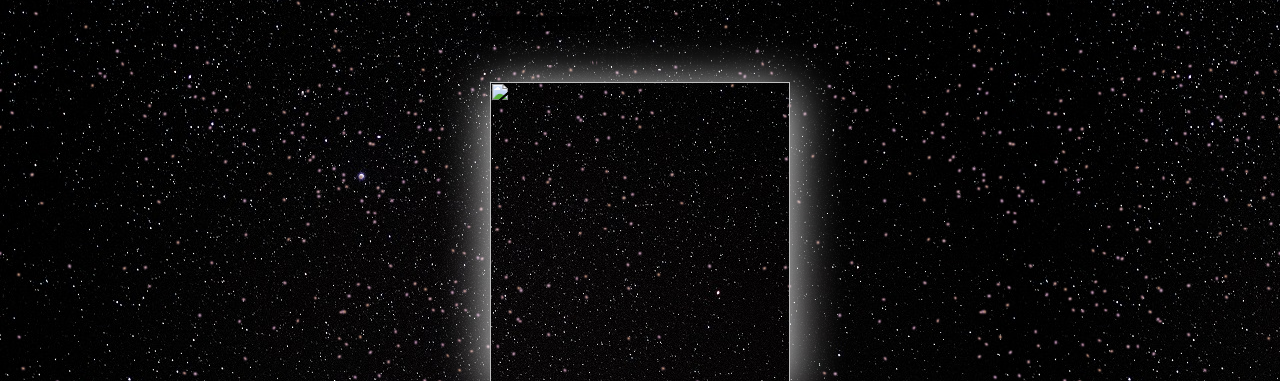
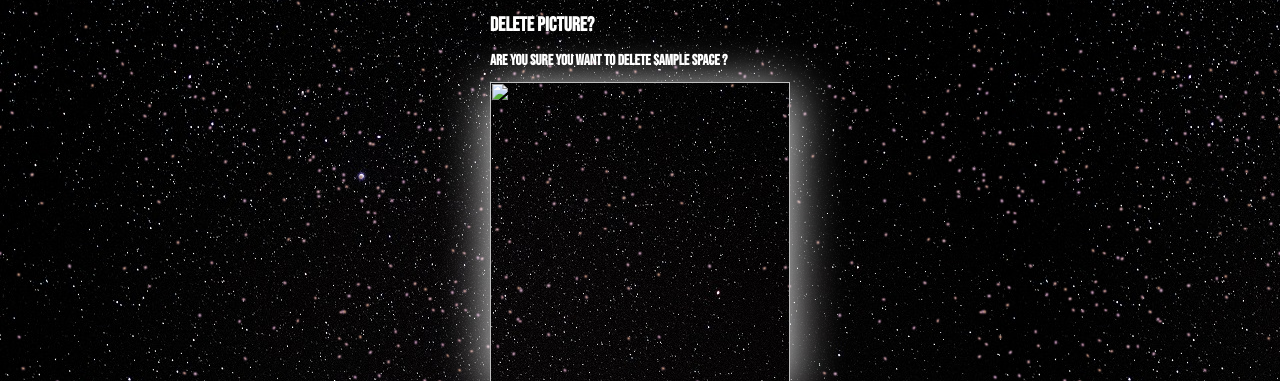
Before and after one commit to armascetti/Spacey, a Django app: template main_app/templates/main_app/space_confirm_delete.html in a window 1280 px wide. Shown: the part 107-488 px from the top of the page. Run offline with Django 3.2, Linux system fonts and the light colour scheme; the template is opened without the code that fills it: values named after a table or form of the project are taken from there, others are empty; tables that the repository leaves empty hold one stand-in row (Sample ...).

Commit message:
styling changes

```diff
--- a/main_app/templates/main_app/space_confirm_delete.html
+++ b/main_app/templates/main_app/space_confirm_delete.html
@@ -4,9 +4,9 @@
 {% block content %}
 
 <div class="page-header">
-  <h1>Delete Picture? </h1>
+  <h1 style="color: white;">Delete Picture? </h1>
 </div>
-<h2>Are you sure you want to delete {{ object.title}} ?</h2>
+<h2 style="color: white;">Are you sure you want to delete {{ object.title}} ?</h2>
 <img style="box-shadow: 1px 7px 45px whitesmoke;" name="url" src="{{object.url}}" height="300px" width="300px">
 <form action="" method="POST" class="form">
   {% csrf_token %}
--- a/spacey/settings.py
+++ b/spacey/settings.py
@@ -141,5 +141,5 @@ LOGOUT_REDIRECT_URL = 'home'
 DEFAULT_AUTO_FIELD = 'django.db.models.BigAutoField'
 
 
-import django_on_heroku
-django_on_heroku.settings(locals())
+# import django_on_heroku
+# django_on_heroku.settings(locals())
```
